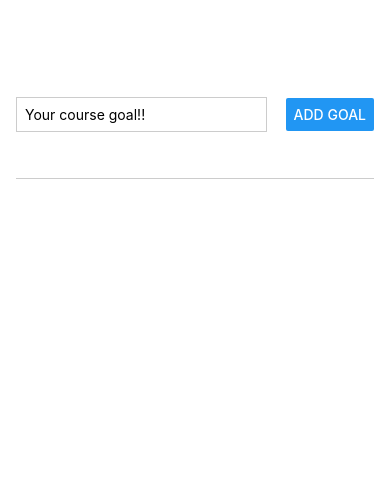
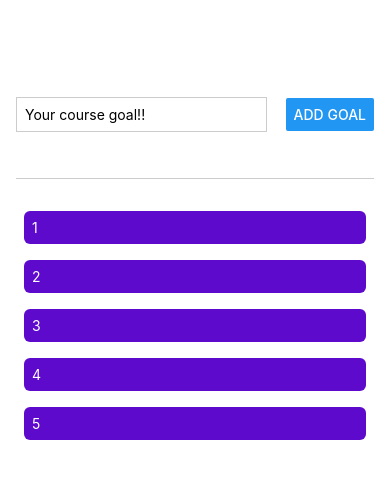
Before and after one commit to WellingtonDefassio/react-native-expo, a React Native app: screen / in a window 390 px wide. Shown: the top 478 px of the page. Built offline with nearby package versions, Linux system fonts and the light colour scheme.

Commit message:
add android_ripple teo delete.

```diff
--- a/App.js
+++ b/App.js
@@ -5,13 +5,25 @@ import GoalInput from "./components/GoalInput";
 
 export default function App() {
 
-    const [listGoalState, setListGoalState] = useState([])
+    const [listGoalState, setListGoalState] = useState([
+        {text: "1", id: Math.random().toString()},
+        {text: "2", id: Math.random().toString()},
+        {text: "3", id: Math.random().toString()},
+        {text: "4", id: Math.random().toString()},
+        {text: "5", id: Math.random().toString()},
+    ])
 
     function addGoalHandler(goalText) {
         setListGoalState(currentCourseGoals => [...currentCourseGoals, {
             text: goalText,
             id: Math.random().toString()
         }])
+    }
+
+    function deleteGoalHandler(id) {
+        setListGoalState(current => {
+            return current.filter(goal => goal.id !== id);
+        })
     }
 
     return (
@@ -23,7 +35,7 @@ export default function App() {
                     keyExtractor={(item, index) => item.id}
                     renderItem={itemData => {
                         return (
-                            <GoalItem item={itemData.item}/>
+                            <GoalItem item={itemData.item} onDeleteItem={deleteGoalHandler}/>
                         )
                     }}
                 />
--- a/components/GoalInput.tsx
+++ b/components/GoalInput.tsx
@@ -1,5 +1,5 @@
 import React, {useState} from 'react';
-import {View, Text, TextInput, Button, StyleSheet} from 'react-native';
+import {Button, StyleSheet, TextInput, View} from 'react-native';
 
 interface GoalInputProps {
     onAddGoal: (text: string) => void
--- a/components/GoalItem.tsx
+++ b/components/GoalItem.tsx
@@ -1,10 +1,25 @@
 import React from 'react';
-import {View, Text, StyleSheet} from 'react-native';
+import {View, Text, StyleSheet, Pressable} from 'react-native';
 
-export default function GoalItem(props) {
+interface GoalItemProps {
+    item: {
+        id: string,
+        text: string
+    },
+    onDeleteItem: (id: string) => void
+}
+
+export default function GoalItem(props: GoalItemProps) {
+
+    function onDelete() {
+        props.onDeleteItem(props.item.id)
+    }
+
     return (
         <View style={styles.goalItem}>
-            <Text style={{color: "white"}}>{props.item.text}</Text>
+            <Pressable android_ripple={{color: "#240249"}} onPress={onDelete}>
+                <Text style={{color: "white", padding: 8}}>{props.item.text}</Text>
+            </Pressable>
         </View>
     );
 }
@@ -12,7 +27,6 @@ export default function GoalItem(props) {
 const styles = StyleSheet.create({
     goalItem: {
         margin: 8,
-        padding: 8,
         borderRadius: 6,
         backgroundColor: "#5e0acc",
     }
```
Lines whose indentation alone changed are shown as unchanged.
